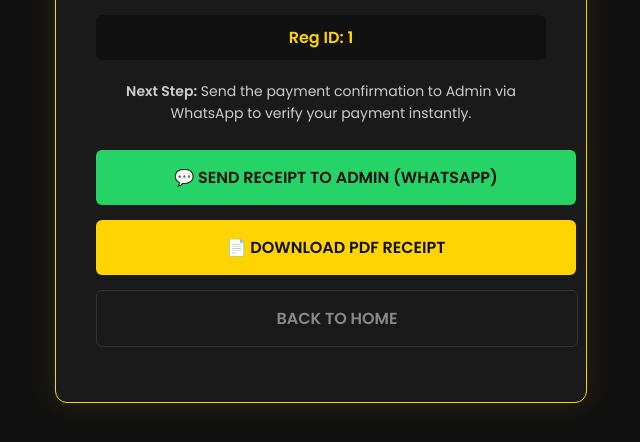
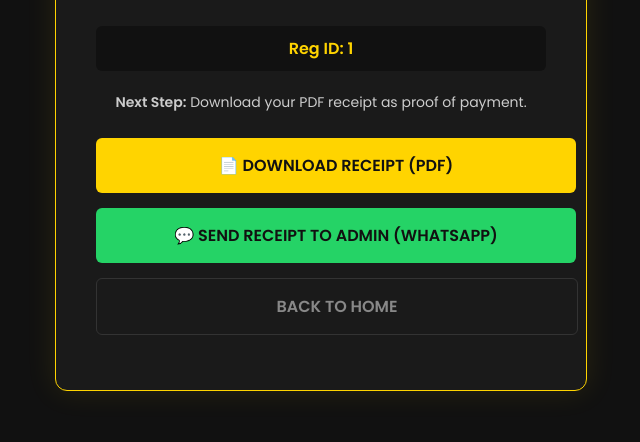
Before and after one commit to paretaradhe089-sketch/gym_website, a Flask app: template templates/payment_success.html in a window 1280 px wide. Shown: the part 333-775 px from the top of the page, without its empty margins (319-959 px from the left). Run offline with Flask 3, Linux system fonts and the light colour scheme; the template is opened without the code that fills it: most values are stand-ins (such as "Sample title", 1, 10 or a date in 2020).

Commit message:
Update payment_success.html

```diff
--- a/templates/payment_success.html
+++ b/templates/payment_success.html
@@ -28,10 +28,10 @@
 
         <div class="reg-id">Reg ID: {{ reg_id[-8:] }}</div>
 
-        <p><strong>Next Step:</strong> Send the payment confirmation to Admin via WhatsApp to verify your payment instantly.</p>
+        <p><strong>Next Step:</strong> Download your PDF receipt as proof of payment.</p>
 
+        <a href="{{ url_for('main.download_receipt', user_id=reg_id) }}" class="btn btn-pdf">📄 Download Receipt (PDF)</a>
         <a href="{{ wa_link }}" target="_blank" class="btn btn-wa">💬 Send Receipt to Admin (WhatsApp)</a>
-        <a href="{{ url_for('main.download_receipt', user_id=reg_id) }}" class="btn btn-pdf">📄 Download PDF Receipt</a>
         <a href="{{ url_for('main.index') }}" class="btn btn-home">Back to Home</a>
     </div>
 </body>
```
